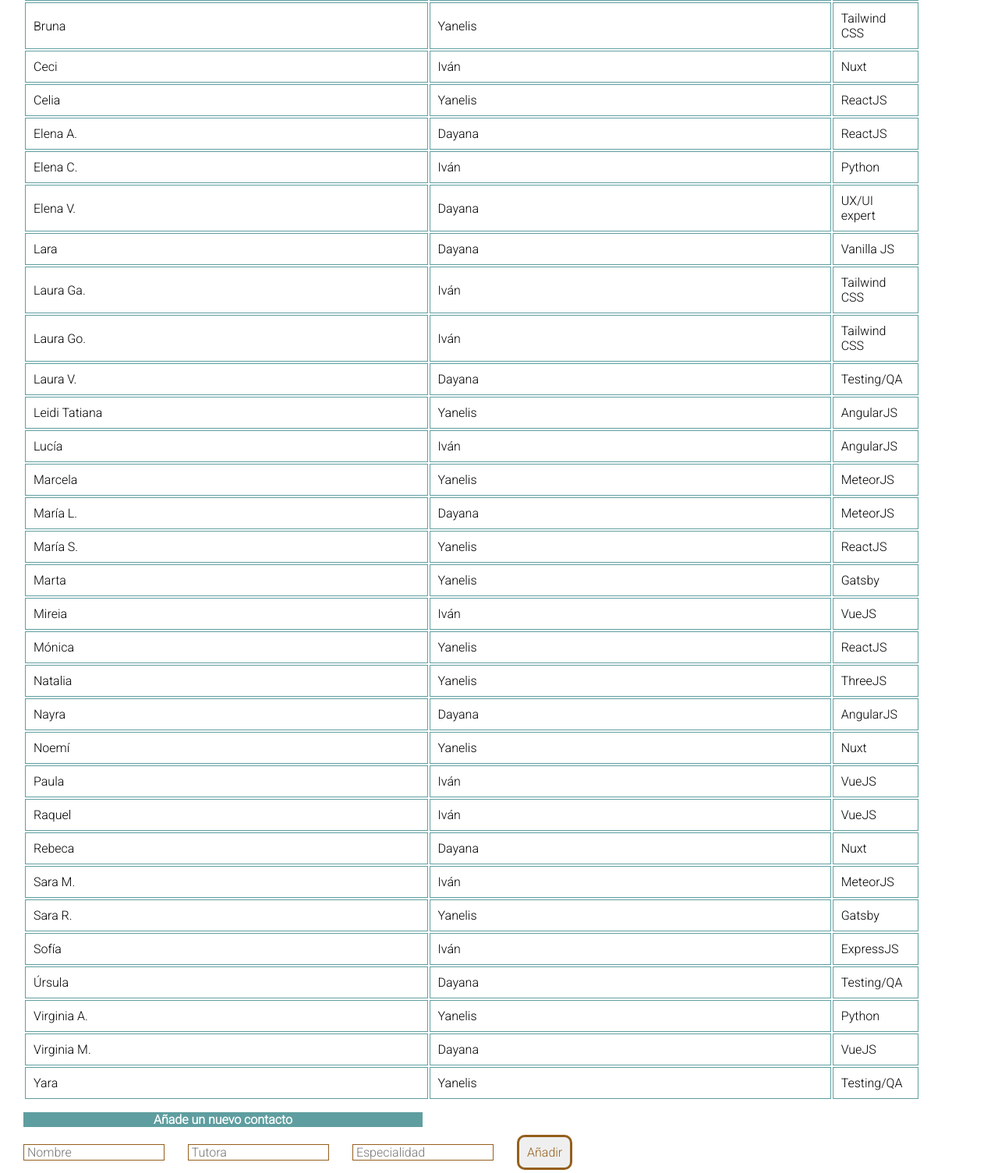
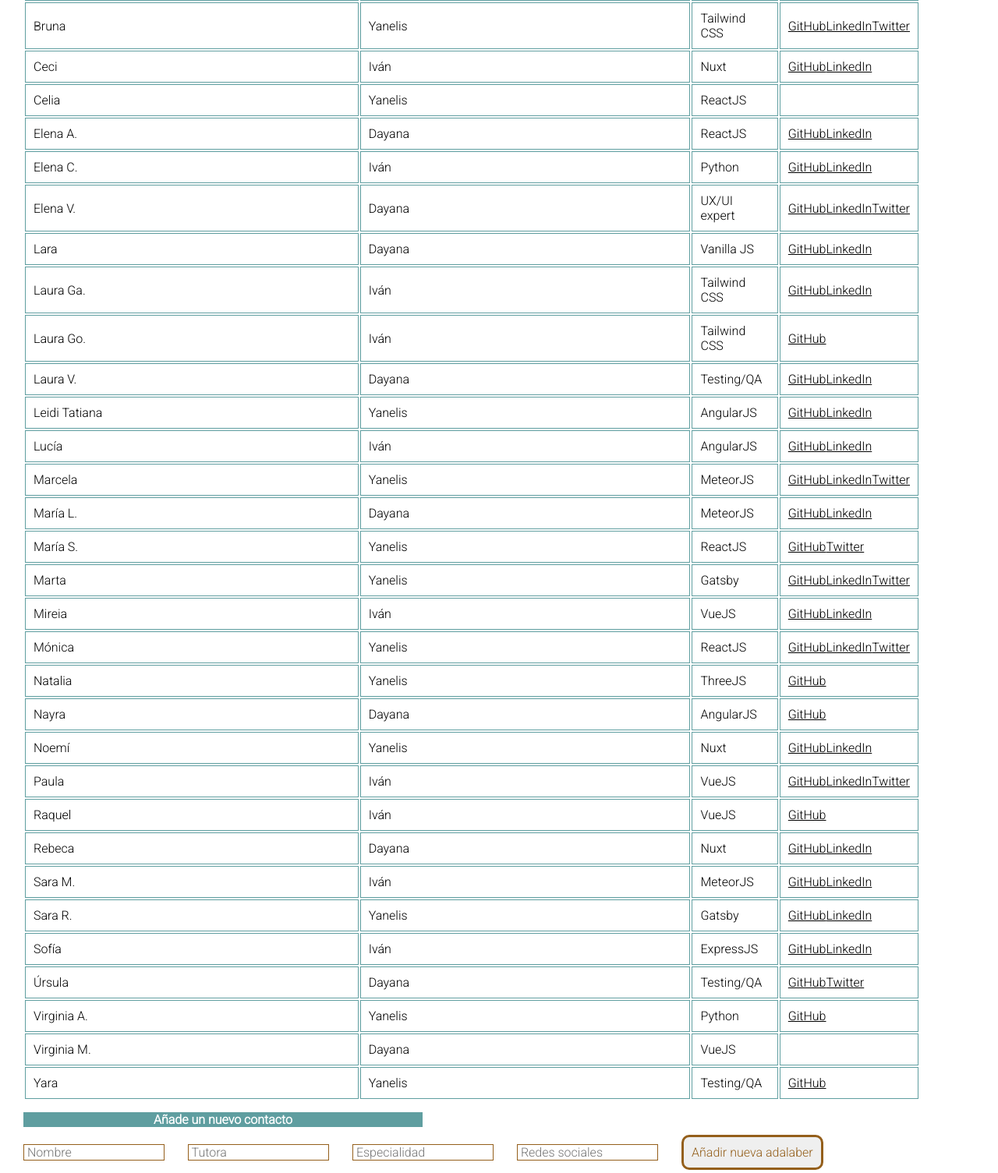
Before and after one commit to Garcia-Laura/List-of-adalabers, a React app: page / in a window 1280 px wide. Shown: the part 516-2021 px from the top of the page at 78% size. Built offline with nearby package versions, Linux system fonts and the light colour scheme; no server answers.

Commit message:
remove fetch and add social networks

```diff
--- a/src/components/App.js
+++ b/src/components/App.js
@@ -3,7 +3,7 @@
 import "../styles/App.scss";
 import contacts from "../data/contacts.json";
 import { useEffect, useState } from "react";
-import getAdalabers from "../services/api";
+// import getAdalabers from "../services/api";
 // import ls from "../data/localstorage.js";
 
 const App = () => {
@@ -11,21 +11,22 @@ const App = () => {
   const [data, setData] = useState(contacts.results);
 
   const [newStudents, setNewStudents] = useState({
+    id: crypto.randomUUID(),
     name: "",
     counselor: "",
     speciality: "",
-    id: crypto.randomUUID(),
+    social_networks: [],
   });
 
   const [search, setSearch] = useState("");
   const [searchCounselor, setSearchCounselor] = useState("");
 
   //UseEffect
-  useEffect(() => {
-    getAdalabers().then((da) => {
-      setData(da.results);
-    });
-  }, []);
+  // useEffect(() => {
+  //   getAdalabers().then((da) => {
+  //     setData(da.results);
+  //   });
+  // }, []);
 
   // funciones Handle
   const handleSubmit = (event) => {
@@ -62,17 +63,18 @@ const App = () => {
           <td className="column">{students.name}</td>
           <td className="column">{students.counselor}</td>
           <td className="column">{students.speciality}</td>
+          <td className="column">
+            {students.social_networks.map((red) => {
+              return (
+                <a className="netSocial" href={red.url}>
+                  {red.name}
+                </a>
+              );
+            })}
+          </td>
         </tr>
       );
     });
-  // const filterAdalabers = data.filter(eachAdalaber) => (
-  //   if (counselorFilter === ""){
-  //     return true;
-  //   }
-
-  // ) else {
-  //   return eachAdalaber.counselor === counselorFilter
-  // }
 
   return (
     <div>
@@ -110,10 +112,11 @@ const App = () => {
               <th className="column list "> Nombre </th>
               <th className="column list"> Tutora </th>
               <th className="column list"> Especialidad </th>
+              <th className="column list">Redes sociales</th>
             </tr>
           </thead>
 
-          <tbody> {htmlData}</tbody>
+          <tbody>{htmlData}</tbody>
         </table>
 
         <form className="new-contact__form" onSubmit={handleSubmit}>
@@ -145,8 +148,17 @@ const App = () => {
             onInput={handleNewStudents}
             value={newStudents.speciality}
           />
+          <input
+            className="new-contact__input"
+            type="text"
+            name="networks"
+            id="networks"
+            placeholder=" Redes sociales"
+            onInput={handleNewStudents}
+            value={newStudents.social_networks}
+          />
           <button className="button" onClick={handleClick}>
-            Añadir
+            Añadir nueva adalaber
           </button>
         </form>
       </main>
--- a/src/services/api.js
+++ b/src/services/api.js
@@ -1,7 +1,7 @@
-const getAdalabers = () => {
-  return fetch(
-    "https://beta.adalab.es/curso-intensivo-fullstack-recursos/apis/adalabers-v1/promo-radsajsd.json"
-  ).then((response) => response.json());
-};
+// const getAdalabers = () => {
+//   return fetch(
+//     "https://beta.adalab.es/curso-intensivo-fullstack-recursos/apis/adalabers-v1/promo-radsajsd.json"
+//   ).then((response) => response.json());
+// };
 
-export default getAdalabers;
+// export default getAdalabers;
--- a/src/styles/components/main.scss
+++ b/src/styles/components/main.scss
@@ -14,6 +14,9 @@
   border: 1px solid cadetblue;
   padding: 10px;
   width: 50%;
+}
+.netSocial {
+  color: black;
 }
 .list {
   color: rgb(148, 95, 27);
```
